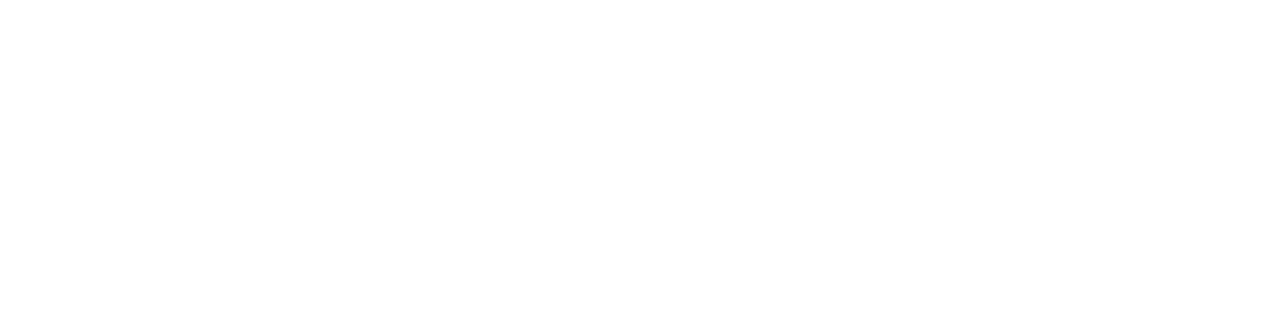
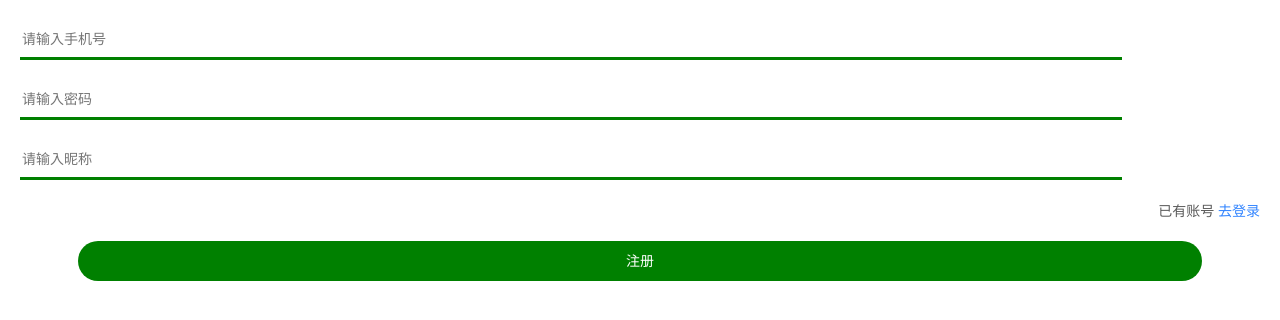
Before and after one commit to css930726/heimatoutiao_59, a Vue app: page /#/register in a window 1280 px wide. Shown: the top 320 px of the page. Built offline with nearby package versions, Linux system fonts and the light colour scheme; a small style sheet from the web is missing.

Commit message:
完成注册页面静态结构 配置注册路由

```diff
--- a/src/router/index.js
+++ b/src/router/index.js
@@ -7,6 +7,7 @@
 // 4.创建路由实例
 const router = new VueRouter({
   routes: [
+    // 登录
     {
       // 组件名字
       name: 'login',
@@ -15,7 +16,12 @@
       // 按需引入组件
       component: () => import('../views/login.vue')
     }
-    , { path: '/', redirect: '/login' }
+    // 注册
+    , {
+      name: 'register',
+      path: '/register',
+      component:()=>import('../views/register.vue')
+     }
   ]
 })
 
--- /dev/null
+++ b/src/views/register.vue
@@ -0,0 +1,102 @@
+<template>
+  <div id="app">
+    <div class="container">
+      <div class="close"><span class="iconfont iconicon-test"></span></div>
+      <div class="logo"><span class="iconfont iconnew"></span></div>
+      <div class="inputs">
+        <!-- 使用封装的输入框 -->
+        <!-- :value="user.username  子组件中只有带有value的标签才可以省略 -->
+        <!-- 当子组件中发出input事件后父组件就可以直接使用v-modal了 -->
+        <!-- <myinput
+          :value="users.username"
+          @input="handleinput"
+          placeholder="请输入手机号"
+        ></myinput> -->
+        <myinput
+          :rules="/^1[3456789]\d{9}$/"
+          v-model="user.username"
+          placeholder="请输入手机号"
+        ></myinput>
+
+        <!-- v-modal的实质
+        1.为元素的value赋值
+        2.监听子组件发出input事件 -->
+        <myinput v-model="user.password" placeholder="请输入密码"> </myinput>
+        <myinput v-model="user.nickname" placeholder="请输入昵称"> </myinput>
+      </div>
+      <p class="tips">
+        已有账号
+        <a href="#/login" class="">去登录</a>
+      </p>
+      <!-- 使用按钮组件 -->
+      <!-- 监听子组件发出的点击事件  由于做点击 所有子组件发出的cilick点击事件  此时的click不再是内置点击事件 而是子组件发出的click事件  子组件的优先级跟高 会覆盖内置的 -->
+      <mybutton type="success" @click="login">注册</mybutton>
+    </div>
+  </div>
+</template>
+
+<script>
+// 1.引入封装的按钮组件
+import mybutton from "../components/mybutton.vue";
+// 2.引入封装的输入框按钮
+import myinput from "../components/myinput.vue";
+// 解构进入登录axios
+import { userlogin } from "../apis/user.js";
+export default {
+  data() {
+    return {
+      user: {
+        username: "",
+        password: "",
+        nickname: "",
+      },
+    };
+  },
+  components: {
+    //  2. 注册组件
+    mybutton,
+    myinput,
+  },
+  methods: {
+    login() {},
+  },
+};
+</script>
+
+<style lang="less" scoped>
+.container {
+  padding: 20px;
+}
+
+.close {
+  span {
+    font-size: 27 / 360 * 100vw;
+  }
+}
+
+.logo {
+  display: flex;
+  justify-content: center;
+
+  span {
+    display: block;
+    font-size: 126 / 360 * 100vw;
+    color: #d81e06;
+  }
+}
+
+.inputs {
+  input {
+    margin-bottom: 20px;
+  }
+}
+
+.tips {
+  text-align: right;
+  margin-bottom: 20px;
+
+  a {
+    color: #3385ff;
+  }
+}
+</style>
```
